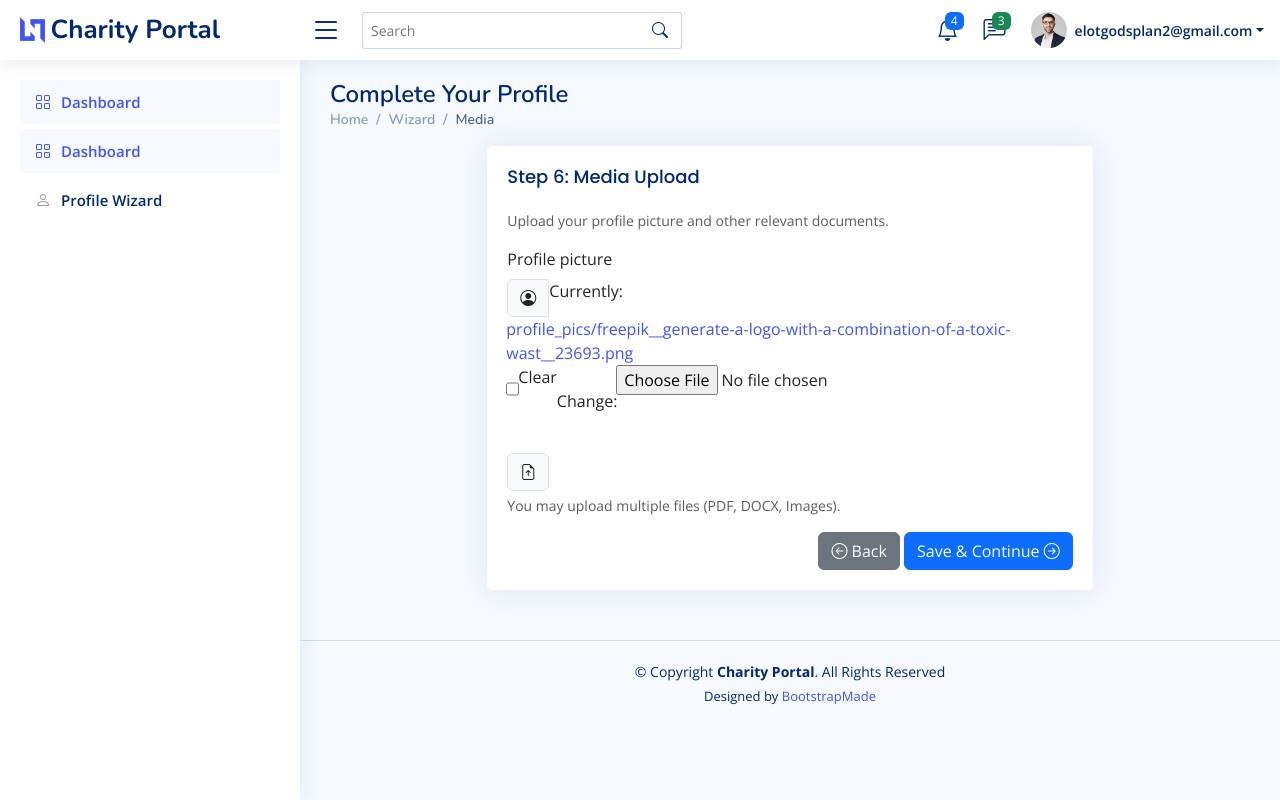
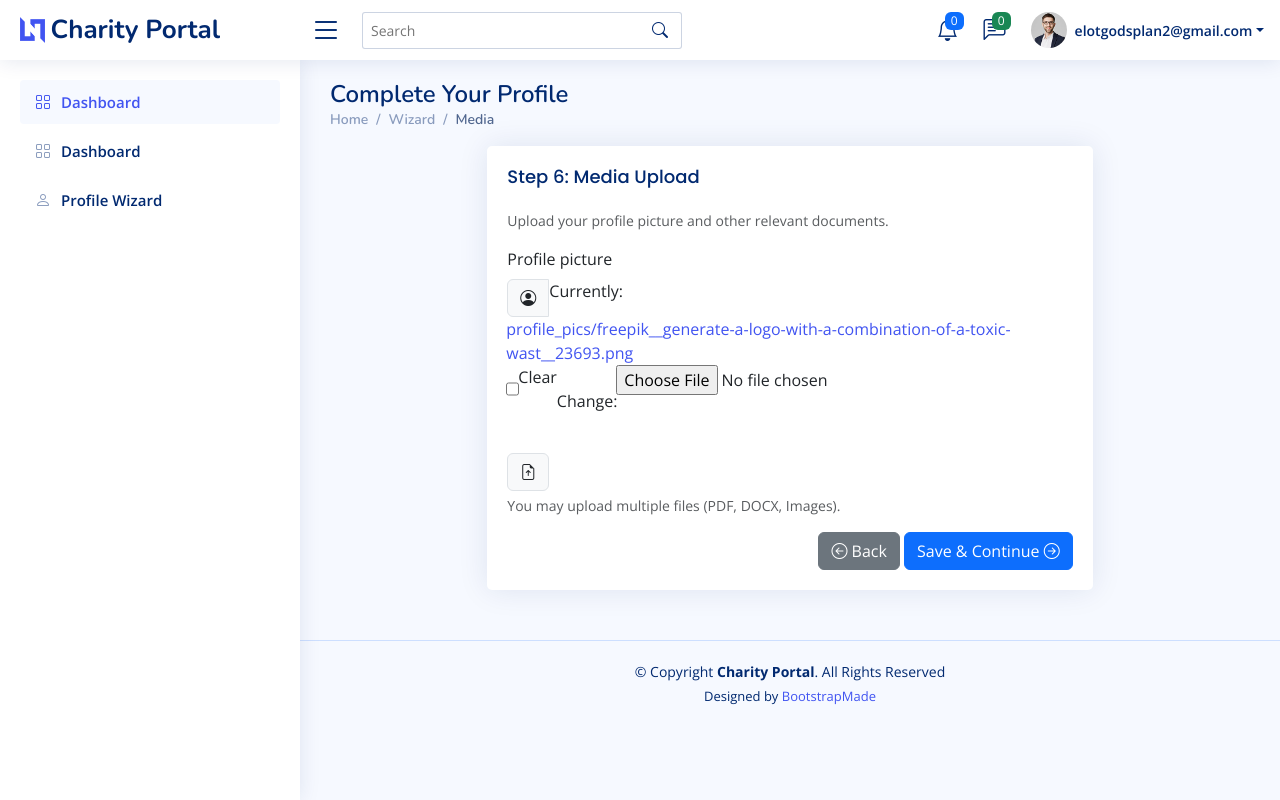
Before and after one commit to GodsplanElot/WebMasterCharityPro, a Django app: page /UserPorile/wizard/media/ in a window 1280 px wide. Run offline with Django 5.2, Linux system fonts and the light colour scheme; a user stored in the database is signed in; data comes from the database, SQL or seed files in the repository; both versions use the stored data as it was after the commit; some libraries are stand-ins or nearby versions.

Commit message:
modify secured base and login.html

```diff
--- a/CharityWebApp/secured/templates/secured/base_secured.html
+++ b/CharityWebApp/secured/templates/secured/base_secured.html
@@ -59,7 +59,7 @@
         <li class="nav-item dropdown">
           <a class="nav-link nav-icon" href="#" data-bs-toggle="dropdown">
             <i class="bi bi-bell"></i>
-            <span class="badge bg-primary badge-number">4</span>
+            <span class="badge bg-primary badge-number">0</span>
           </a>
           <!-- Dropdown items here -->
         </li>
@@ -68,7 +68,7 @@
         <li class="nav-item dropdown">
           <a class="nav-link nav-icon" href="#" data-bs-toggle="dropdown">
             <i class="bi bi-chat-left-text"></i>
-            <span class="badge bg-success badge-number">3</span>
+            <span class="badge bg-success badge-number">0</span>
           </a>
           <!-- Dropdown items here -->
         </li>
@@ -115,7 +115,7 @@
         </a>
       </li>
       <li class="nav-item">
-        <a class="nav-link" href="{% url 'secured:dashboard' %}">
+        <a class="nav-link collapsed" href="{% url 'secured:dashboard' %}">
           <i class="bi bi-grid"></i><span>Dashboard</span>
         </a>
       </li>
```
Also changed, not shown: CharityWebApp/accounts/templates/accounts/login.html (+27 -14 lines), CharityWebApp/db.sqlite3.
